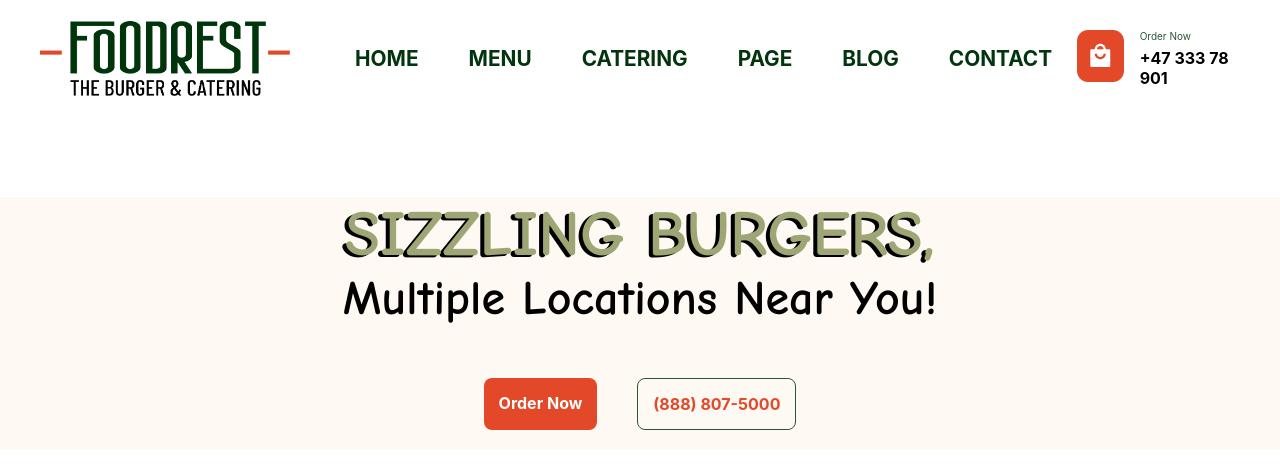
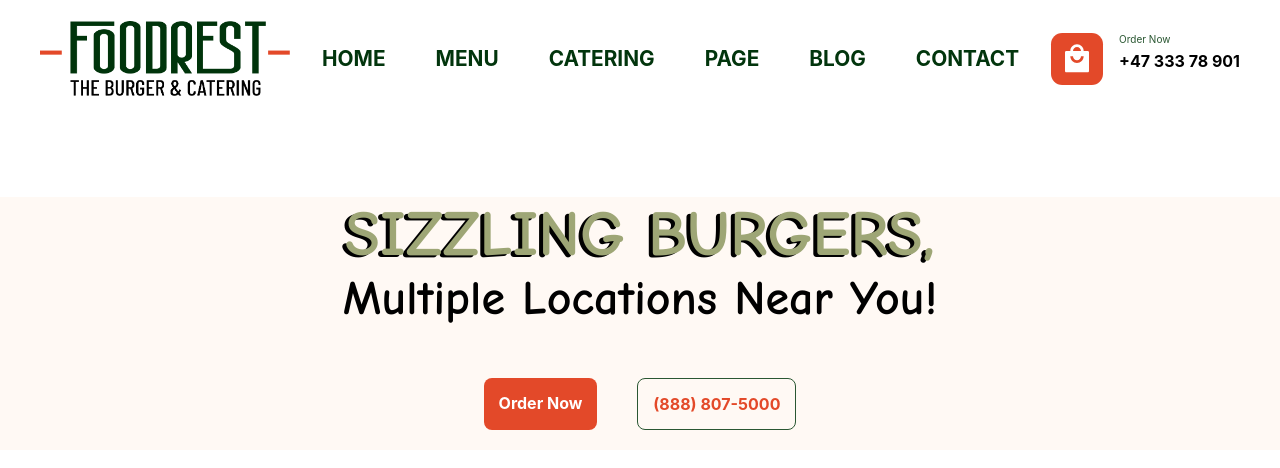
Before and after one commit to Chupacabra44/my-restaurant, a React (Create React App) app: page / in a window 1280 px wide. Shown: the top 468 px of the page. Built offline with nearby package versions, Linux system fonts and the light colour scheme.

Commit message:
vreating NavItem

```diff
--- a/src/App.js
+++ b/src/App.js
@@ -1,4 +1,4 @@
-import Header from "./components/Header";
+import Header from "./components/Header/Header";
 import styles from "./App.module.scss";
 
 function App() {
--- /dev/null
+++ b/src/components/Header/Header.jsx
@@ -0,0 +1,117 @@
+import { useState } from "react";
+import { RiShoppingBag4Fill } from "react-icons/ri";
+import styles from "./Header.module.scss";
+import style from "../NavItem/NavItem.module.scss";
+import NavItem from "../NavItem/NavItem";
+
+const Header = () => {
+  const [dropdown, setDropdown] = useState(false);
+
+  return (
+    <header>
+      <div className={styles.Header}>
+        <img src="images/Logo-02.png" alt="Logo" />
+        <nav>
+          <ul className={styles.Links}>
+            <NavItem
+              className={style.LinksItem}
+              href="https://www.codecademy.com/learn"
+            >
+              Home
+            </NavItem>
+            <NavItem
+              className={style.LinksItem}
+              href="https://www.codecademy.com/learn"
+            >
+              Menu
+            </NavItem>
+            <NavItem
+              className={style.LinksItem}
+              href="https://www.codecademy.com/learn"
+            >
+              Catering
+            </NavItem>
+
+            <li
+              onMouseLeave={() => setDropdown(false)}
+              className={style.LinksItem}
+            >
+              <a
+                onMouseEnter={() => setDropdown(true)}
+                className={style.LinksItemPage}
+                href="https://www.codecademy.com/catalog"
+              >
+                Page
+              </a>
+              {dropdown && (
+                <ul
+                  onMouseLeave={() => setDropdown(false)}
+                  onMouseEnter={() => setDropdown(true)}
+                  className={style.PageLinks}
+                >
+                  <NavItem
+                    className={style.LinksItem}
+                    href="https://www.codecademy.com/learn"
+                  >
+                    About
+                  </NavItem>
+                  <NavItem
+                    className={style.LinksItem}
+                    href="https://www.codecademy.com/learn"
+                  >
+                    Location
+                  </NavItem>
+                  <NavItem
+                    className={style.LinksItem}
+                    href="https://www.codecademy.com/learn"
+                  >
+                    FAQ
+                  </NavItem>
+                  <NavItem
+                    className={style.LinksItem}
+                    href="https://www.codecademy.com/learn"
+                  >
+                    Our Team
+                  </NavItem>
+                  <NavItem
+                    className={style.LinksItem}
+                    href="https://www.codecademy.com/learn"
+                  >
+                    Carrers
+                  </NavItem>
+                  <NavItem
+                    className={style.LinksItem}
+                    href="https://www.codecademy.com/learn"
+                  >
+                    404
+                  </NavItem>
+                </ul>
+              )}
+            </li>
+            <NavItem
+              className={style.LinksItem}
+              href="https://www.codecademy.com/learn"
+            >
+              Blog
+            </NavItem>
+            <NavItem
+              className={style.LinksItem}
+              href="https://www.codecademy.com/learn"
+            >
+              Contact
+            </NavItem>
+          </ul>
+        </nav>
+        <a href="tel:+4733378901" className={styles.CallUs}>
+          <RiShoppingBag4Fill className={styles.Icon} />
+          <div>
+            <div className={styles.HeaderCall}>Order Now</div>
+            <span className={styles.CallPhone}>+47 333 78 901</span>
+          </div>
+        </a>
+      </div>
+    </header>
+  );
+};
+
+export default Header;
--- /dev/null
+++ b/src/components/Header/Header.module.scss
@@ -0,0 +1,100 @@
+.Header {
+  display: flex;
+  justify-content: space-between;
+  align-items: center;
+  padding: 20px 40px;
+
+  img {
+    width: 250px;
+  }
+}
+
+.Links {
+  display: flex;
+  list-style: none;
+  padding-inline-start: 0;
+}
+
+// .LinksItem {
+//   padding: 10px;
+
+//   a {
+//     text-decoration-line: none;
+//     text-transform: uppercase;
+//     font-weight: bold;
+//     font-size: 1.3rem;
+//     color: #02350d;
+//     padding: 0px 15px 0px 15px;
+//     transition: 0.3s;
+
+//     &:hover {
+//       color: #a2a376;
+//     }
+//   }
+// }
+
+// .LinksItemPage {
+//   position: relative;
+// }
+
+// .PageLinks {
+//   position: absolute;
+//   top: 80px;
+//   background-color: #fff2e6;
+//   list-style: none;
+//   padding-inline-start: 0;
+//   padding: 10px;
+//   border-radius: 12px;
+
+//   li {
+//     a {
+//       display: block;
+//       font-size: 16px;
+//       text-transform: none;
+//       padding: 14px 0;
+//       padding-right: 64px;
+//       padding-left: 24px;
+//       transition: 0.6s;
+
+//       &:hover {
+//         background-color: #9ea676;
+//         border: none;
+//         border-radius: 12px;
+//         color: #fff;
+//       }
+//     }
+//   }
+// }
+
+.CallUs {
+  display: flex;
+  text-decoration-line: none;
+  color: #2a5732;
+  transition: 0.3s;
+
+  .Icon {
+    font-size: 2rem;
+    background-color: #e34929;
+    color: #fff;
+    padding: 10px;
+    border-radius: 0.7rem;
+    margin-right: 1rem;
+  }
+
+  span {
+    color: #000;
+    font-weight: bold;
+    font-size: 1rem;
+  }
+
+  &:hover {
+    .CallPhone {
+      color: #e34929;
+    }
+  }
+}
+
+.HeaderCall {
+  font-size: 10px;
+  margin-bottom: 6px;
+}
--- /dev/null
+++ b/src/components/NavItem/NavItem.jsx
@@ -0,0 +1,11 @@
+// import styles from "./NavItem.module.scss";
+
+const NavItem = ({ href, children, className, ...props }) => {
+  return (
+    <li className={className} {...props}>
+      <a href={href}>{children}</a>
+    </li>
+  );
+};
+
+export default NavItem;
--- /dev/null
+++ b/src/components/NavItem/NavItem.module.scss
@@ -0,0 +1,49 @@
+.LinksItem {
+  padding: 10px;
+
+  a {
+    text-decoration-line: none;
+    text-transform: uppercase;
+    font-weight: bold;
+    font-size: 1.3rem;
+    color: #02350d;
+    padding: 0px 15px 0px 15px;
+    transition: 0.3s;
+
+    &:hover {
+      color: #a2a376;
+    }
+  }
+}
+
+.LinksItemPage {
+  position: relative;
+}
+
+.PageLinks {
+  position: absolute;
+  top: 80px;
+  background-color: #fff2e6;
+  list-style: none;
+  padding-inline-start: 0;
+  border-radius: 12px;
+
+  li {
+    a {
+      display: block;
+      font-size: 16px;
+      text-transform: none;
+      padding: 14px 0;
+      padding-right: 64px;
+      padding-left: 24px;
+      transition: 0.6s;
+
+      &:hover {
+        background-color: #9ea676;
+        border: none;
+        border-radius: 12px;
+        color: #fff;
+      }
+    }
+  }
+}
```
